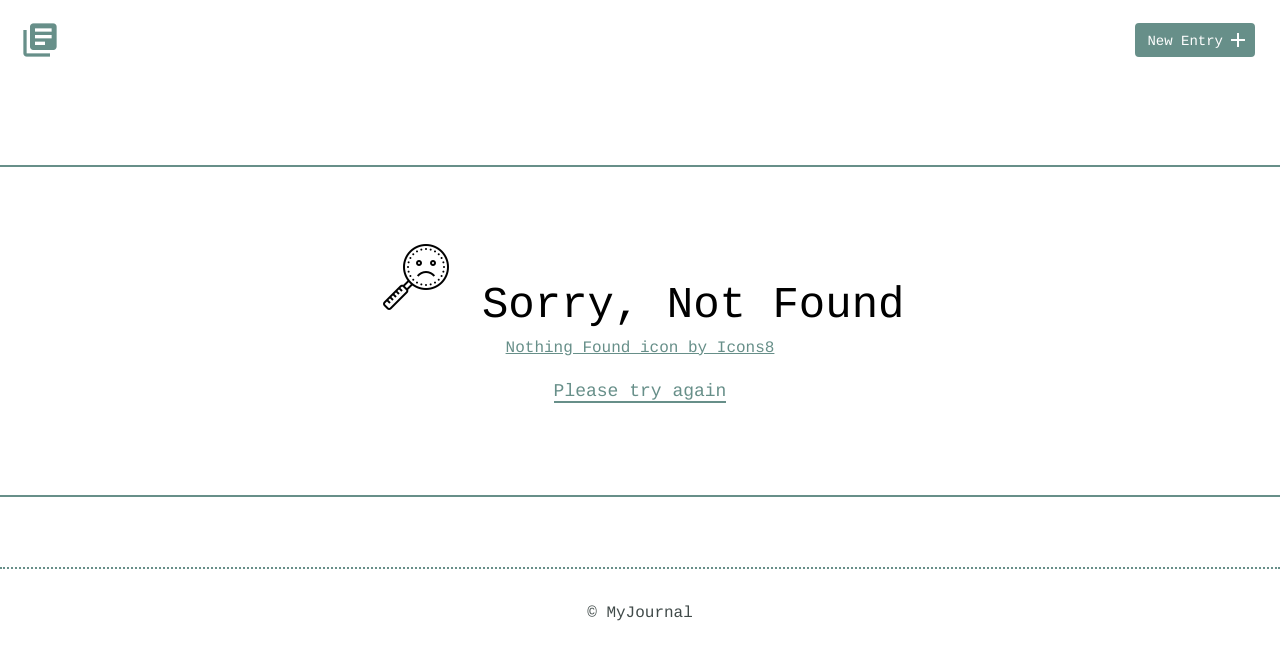
After one commit to FVPukay/personal-learning-journal, a Flask app: template templates/404.html in a window 1280 px wide. The commit adds this page. Shown: the top 660 px of the page. Run offline with Flask 2, Linux system fonts and the light colour scheme; the template is opened without the code that fills it, so the values that code supplies are empty; some libraries are stand-ins or nearby versions.

Commit message:
feat: Handle 404 errors

```diff
--- a/app.py
+++ b/app.py
@@ -88,6 +88,12 @@ def delete(id):
     return render_template('delete.html', form=form, journal_post=journal_post, catcha_code=catcha_code)
 
 
+@app.errorhandler(404)
+def page_not_found(error):
+    """The page not found view"""
+    return render_template('404.html'), 404
+
+
 if __name__ == '__main__':
     models.initialize()
     app.run(debug=DEBUG, host=HOST, port=PORT)
--- a/static/css/site.css
+++ b/static/css/site.css
@@ -205,6 +205,18 @@ ul li a {
 	text-transform: capitalize;
 }
 
+.not-found {
+	text-align: center;
+	border-top: 2px solid #678f89;
+	border-bottom: 2px solid #678f89;
+	margin: 70px 0;
+	padding: 70px 0;
+}
+
+.not-found a {
+	color: #678f89;
+}
+
 
 
 /* ==========================================================================
--- /dev/null
+++ b/templates/404.html
@@ -0,0 +1,12 @@
+{% extends 'base.html' %}
+
+{% block content %}
+  <article class="not-found">
+    <h1>
+      <img src="/static/icons/icons8-nothing-found-80.png">
+      Sorry, Not Found
+    </h1>
+    <a href="https://icons8.com/icon/78339/nothing-found target" target="_blank">Nothing Found icon by Icons8</a>
+    <p><a href="{{ url_for('index') }}">Please try again</a></p>
+  </article>
+{% endblock %}
```
Also changed, not shown: static/icons/icons8-nothing-found-80.png (added).
